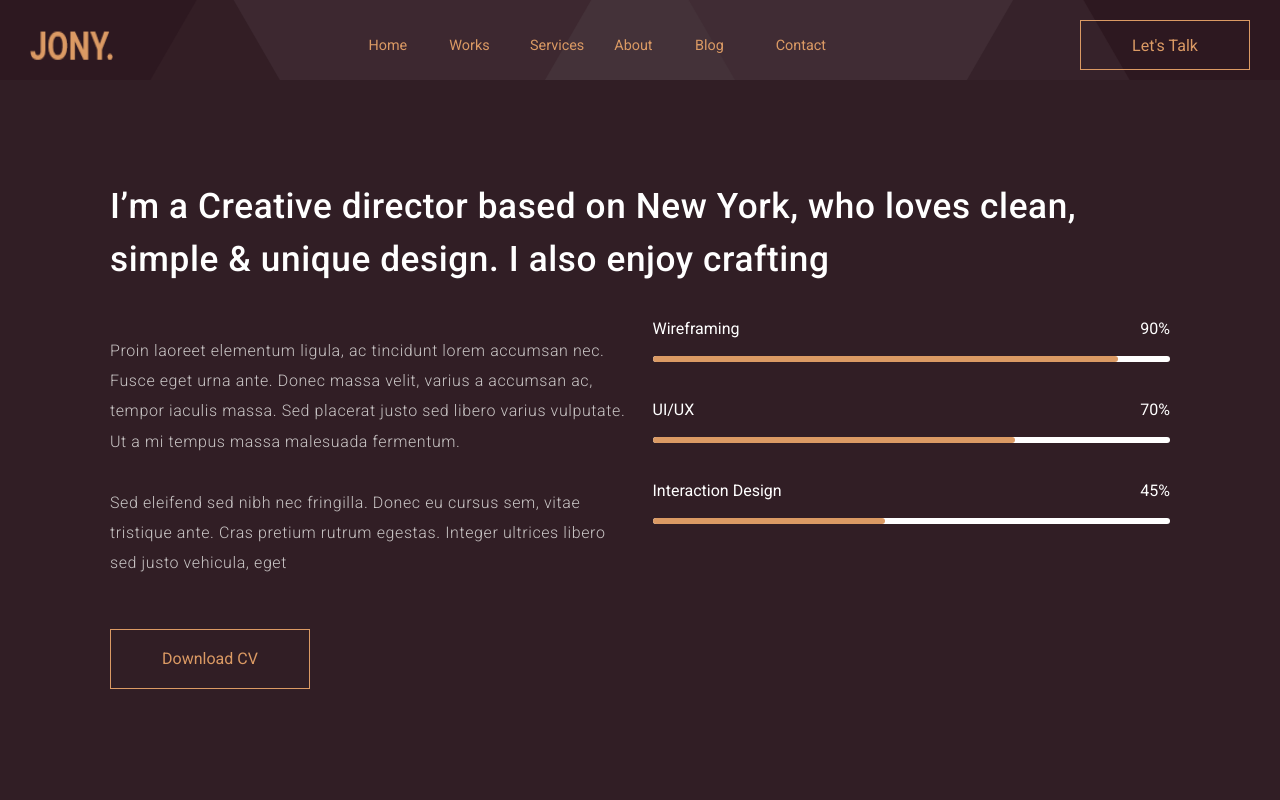
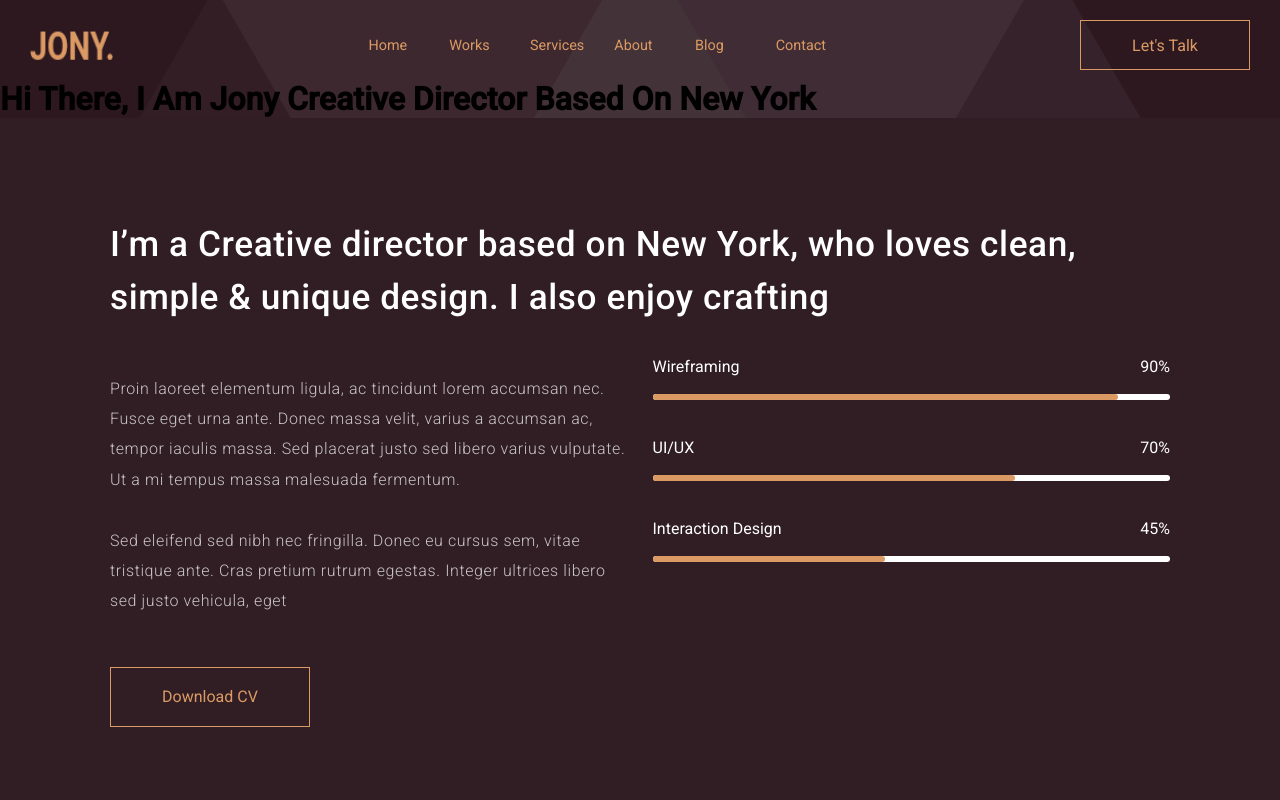
Before and after one commit to jsan2478/jony., a plain HTML site: page about.html in a window 1280 px wide. Shown: the top 800 px of the page. Drawn offline with Linux system fonts and the light colour scheme.

Commit message:
update about.html

```diff
--- a/about.html
+++ b/about.html
@@ -38,6 +38,9 @@
           </a>
         </div>
       </header>
+      <div class="container">
+        <h1>Hi There, I Am Jony Creative Director Based On New York</h1>
+      </div>
     </div>
     <section class="two">
       <div class="container">
```
